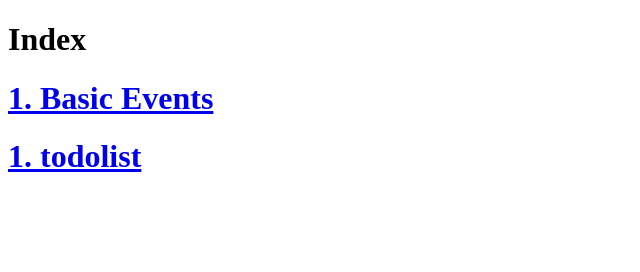
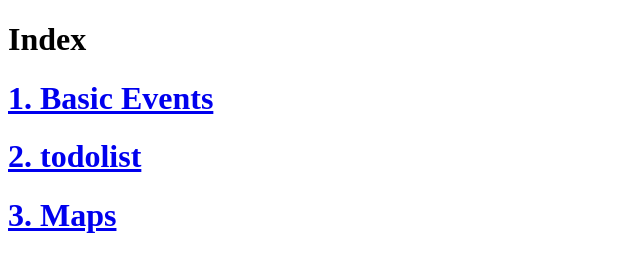
Before and after one commit to vinsu69/IT24B, a plain HTML site: page index.html in a window 1280 px wide. Shown: the whole page, without its empty margins (0-640 px from the left). Drawn offline with Linux system fonts and the light colour scheme.

Commit message:
Update index.html

```diff
--- a/index.html
+++ b/index.html
@@ -8,6 +8,7 @@
 <body>
     <h1>Index</h1>
     <h1><a href="basic-event.html">1. Basic Events</a></h1>
-    <h1><a href="todolist">1. todolist</a></h1>
+    <h1><a href="todolist">2. todolist</a></h1>
+    <h1><a href="maps.html">3. Maps</a></h1>
 </body>
 </html>
```
